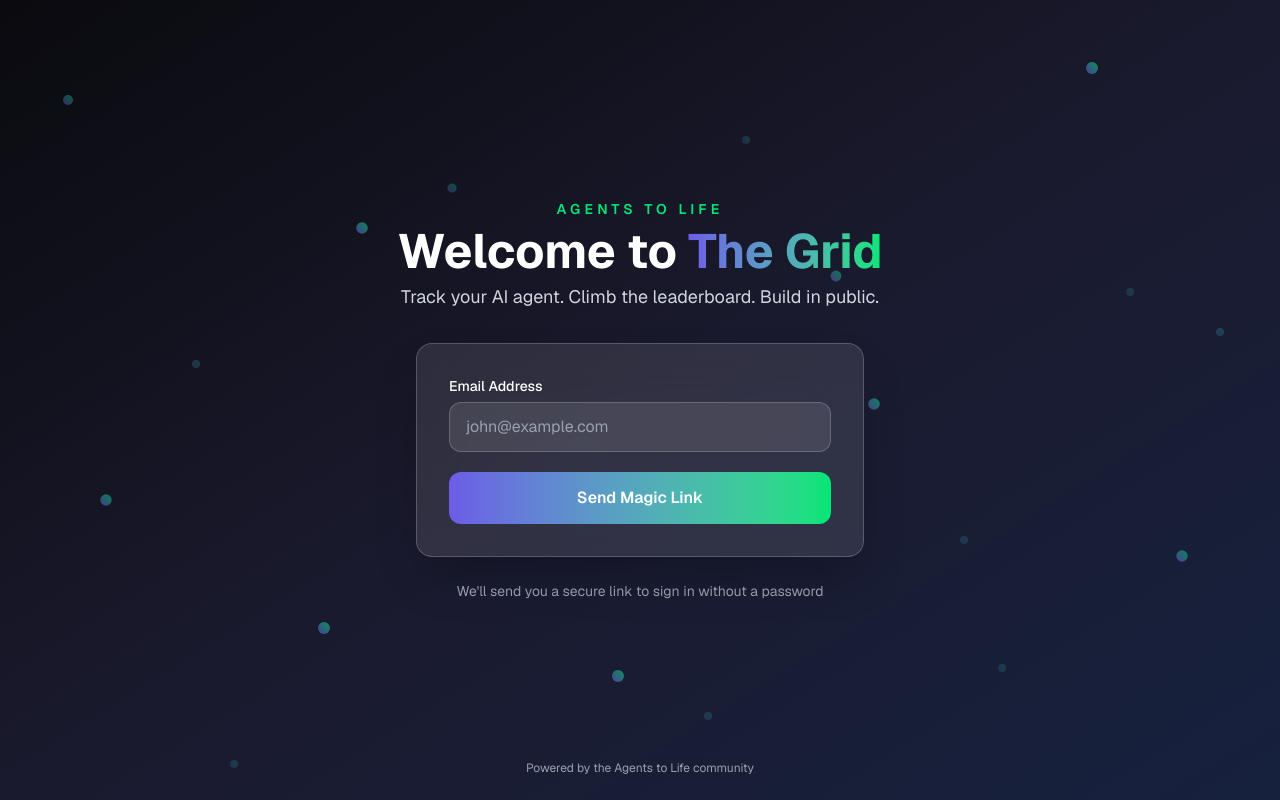
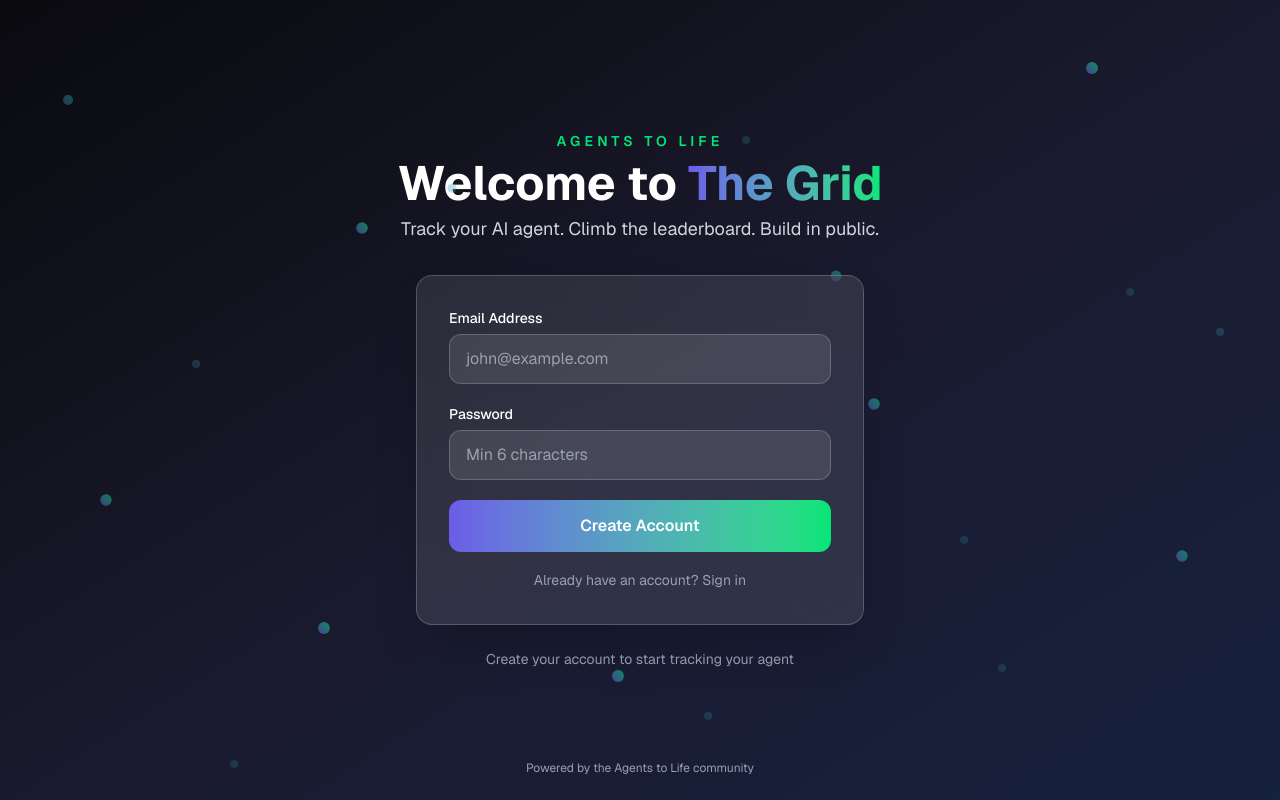
Before and after one commit to maxaiassistant77/the-grid-app, a Next.js app: page / in a window 1280 px wide. Built offline with nearby package versions, Linux system fonts and the light colour scheme; no server answers.

Commit message:
feat: swap magic link auth to email/password signup

```diff
--- a/src/app/page.tsx
+++ b/src/app/page.tsx
@@ -30,11 +30,12 @@ const GRID_DOTS = [
 ];
 
 export default function LandingPage() {
-  const { user, loading, signInWithEmail } = useAuth();
+  const { user, loading, signUp, signIn } = useAuth();
   const router = useRouter();
   const [email, setEmail] = useState('');
+  const [password, setPassword] = useState('');
+  const [isSignUp, setIsSignUp] = useState(true);
   const [isLoading, setIsLoading] = useState(false);
-  const [isSuccess, setIsSuccess] = useState(false);
   const [error, setError] = useState('');
   const [mounted, setMounted] = useState(false);
 
@@ -50,16 +51,31 @@ export default function LandingPage() {
 
   const handleSubmit = async (e: React.FormEvent) => {
     e.preventDefault();
-    if (!email.trim()) return;
+    if (!email.trim() || !password.trim()) return;
+    if (password.length < 6) {
+      setError('Password must be at least 6 characters');
+      return;
+    }
 
     setIsLoading(true);
     setError('');
 
     try {
-      await signInWithEmail(email.trim());
-      setIsSuccess(true);
+      if (isSignUp) {
+        await signUp(email.trim(), password);
+        router.push('/dashboard');
+      } else {
+        await signIn(email.trim(), password);
+        router.push('/dashboard');
+      }
     } catch (err: any) {
-      setError(err.message || 'Failed to send magic link');
+      if (err.message?.includes('User already registered')) {
+        setError('Account already exists. Try signing in instead.');
+      } else if (err.message?.includes('Invalid login credentials')) {
+        setError('Wrong email or password. Try again.');
+      } else {
+        setError(err.message || 'Something went wrong');
+      }
     } finally {
       setIsLoading(false);
     }
@@ -71,30 +87,6 @@ export default function LandingPage() {
     return (
       <div className="min-h-screen flex items-center justify-center">
         <div className="animate-spin rounded-full h-8 w-8 border-b-2 border-[#6c5ce7]"></div>
-      </div>
-    );
-  }
-
-  if (isSuccess) {
-    return (
-      <div className="min-h-screen bg-gradient-to-br from-[#0a0a0f] via-[#1a1a2e] to-[#16213e] flex items-center justify-center px-4">
-        <motion.div
-          initial={{ opacity: 0, scale: 0.9 }}
-          animate={{ opacity: 1, scale: 1 }}
-          transition={{ duration: 0.5 }}
-          className="text-center"
-        >
-          <div className="w-16 h-16 bg-[#00e676] rounded-full flex items-center justify-center mx-auto mb-6">
-            <svg className="w-8 h-8 text-[#0a0a0f]" fill="currentColor" viewBox="0 0 20 20">
-              <path fillRule="evenodd" d="M16.707 5.293a1 1 0 010 1.414l-8 8a1 1 0 01-1.414 0l-4-4a1 1 0 011.414-1.414L8 12.586l7.293-7.293a1 1 0 011.414 0z" clipRule="evenodd" />
-            </svg>
-          </div>
-          <h1 className="text-2xl font-bold text-white mb-4">Check Your Email</h1>
-          <p className="text-gray-300 max-w-md mx-auto">
-            We sent a magic link to <strong className="text-[#00e676]">{email}</strong>.
-            Click the link to enter The Grid and set up your agent.
-          </p>
-        </motion.div>
       </div>
     );
   }
@@ -168,6 +160,23 @@ export default function LandingPage() {
               />
             </div>
 
+            <div>
+              <label htmlFor="password" className="block text-sm font-medium text-white mb-1.5">
+                Password
+              </label>
+              <input
+                id="password"
+                type="password"
+                value={password}
+                onChange={(e) => setPassword(e.target.value)}
+                placeholder="Min 6 characters"
+                className="w-full px-4 py-3 rounded-xl bg-white/10 border border-white/20 focus:border-[#6c5ce7] focus:ring-2 focus:ring-[#6c5ce7]/20 outline-none transition-all text-white placeholder:text-gray-400"
+                required
+                disabled={isLoading}
+                minLength={6}
+              />
+            </div>
+
             {error && (
               <motion.div
                 initial={{ opacity: 0, y: -10 }}
@@ -191,17 +200,26 @@ export default function LandingPage() {
                     <circle className="opacity-25" cx="12" cy="12" r="10" stroke="currentColor" strokeWidth="4" fill="none" />
                     <path className="opacity-75" fill="currentColor" d="M4 12a8 8 0 018-8V0C5.373 0 0 5.373 0 12h4zm2 5.291A7.962 7.962 0 014 12H0c0 3.042 1.135 5.824 3 7.938l3-2.647z" />
                   </svg>
-                  Sending Magic Link...
+                  {isSignUp ? 'Creating Account...' : 'Signing In...'}
                 </span>
               ) : (
-                'Send Magic Link'
+                isSignUp ? 'Create Account' : 'Sign In'
               )}
             </motion.button>
           </form>
+
+          <div className="mt-4 text-center">
+            <button
+              onClick={() => { setIsSignUp(!isSignUp); setError(''); }}
+              className="text-sm text-gray-400 hover:text-white transition-colors"
+            >
+              {isSignUp ? 'Already have an account? Sign in' : "Don't have an account? Sign up"}
+            </button>
+          </div>
         </div>
 
         <p className="text-center text-gray-400 text-sm mt-6">
-          We'll send you a secure link to sign in without a password
+          {isSignUp ? 'Create your account to start tracking your agent' : 'Welcome back to The Grid'}
         </p>
       </motion.div>
 
--- a/src/lib/auth/context.tsx
+++ b/src/lib/auth/context.tsx
@@ -13,7 +13,8 @@ interface AuthContextType {
   profile: Profile | null;
   agent: Agent | null;
   loading: boolean;
-  signInWithEmail: (email: string) => Promise<void>;
+  signUp: (email: string, password: string) => Promise<void>;
+  signIn: (email: string, password: string) => Promise<void>;
   signOut: () => Promise<void>;
   refreshProfile: () => Promise<void>;
   refreshAgent: () => Promise<void>;
@@ -108,17 +109,23 @@ export function AuthProvider({ children }: { children: React.ReactNode }) {
     }
   }, [user]);
 
-  const signInWithEmail = async (email: string) => {
-    const { error } = await supabase.auth.signInWithOtp({
+  const signUp = async (email: string, password: string) => {
+    const { error } = await supabase.auth.signUp({
       email,
+      password,
       options: {
         emailRedirectTo: `${window.location.origin}/dashboard`,
       },
     });
+    if (error) throw error;
+  };
 
-    if (error) {
-      throw error;
-    }
+  const signIn = async (email: string, password: string) => {
+    const { error } = await supabase.auth.signInWithPassword({
+      email,
+      password,
+    });
+    if (error) throw error;
   };
 
   const signOut = async () => {
@@ -133,7 +140,8 @@ export function AuthProvider({ children }: { children: React.ReactNode }) {
     profile,
     agent,
     loading,
-    signInWithEmail,
+    signUp,
+    signIn,
     signOut,
     refreshProfile,
     refreshAgent,
```
